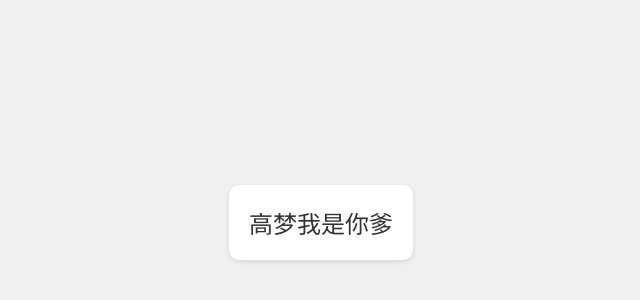
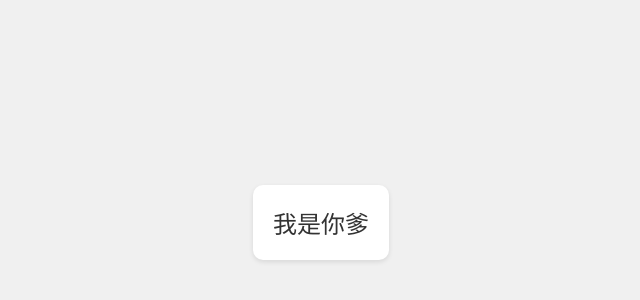
Before and after one commit to wuzeyuuu/wuzeyuuu.github.io, a plain HTML site: page index.html in a window 1280 px wide. Shown: the part 178-478 px from the top of the page, without its empty margins (319-959 px from the left). Drawn offline with Linux system fonts and the light colour scheme.

Commit message:
Update index.html

```diff
--- a/index.html
+++ b/index.html
@@ -26,7 +26,7 @@
 </head>
 <body>
     <div class="message">
-        高梦我是你爹
+        我是你爹
     </div>
 </body>
 </html>
```
